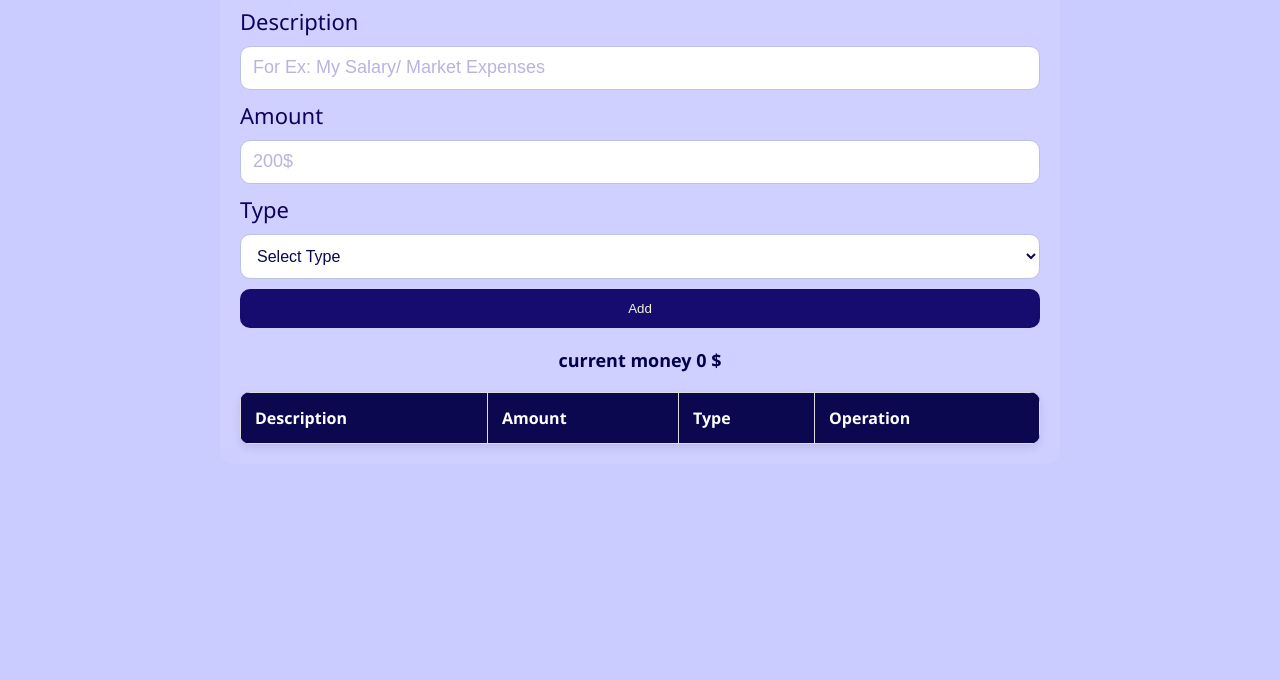
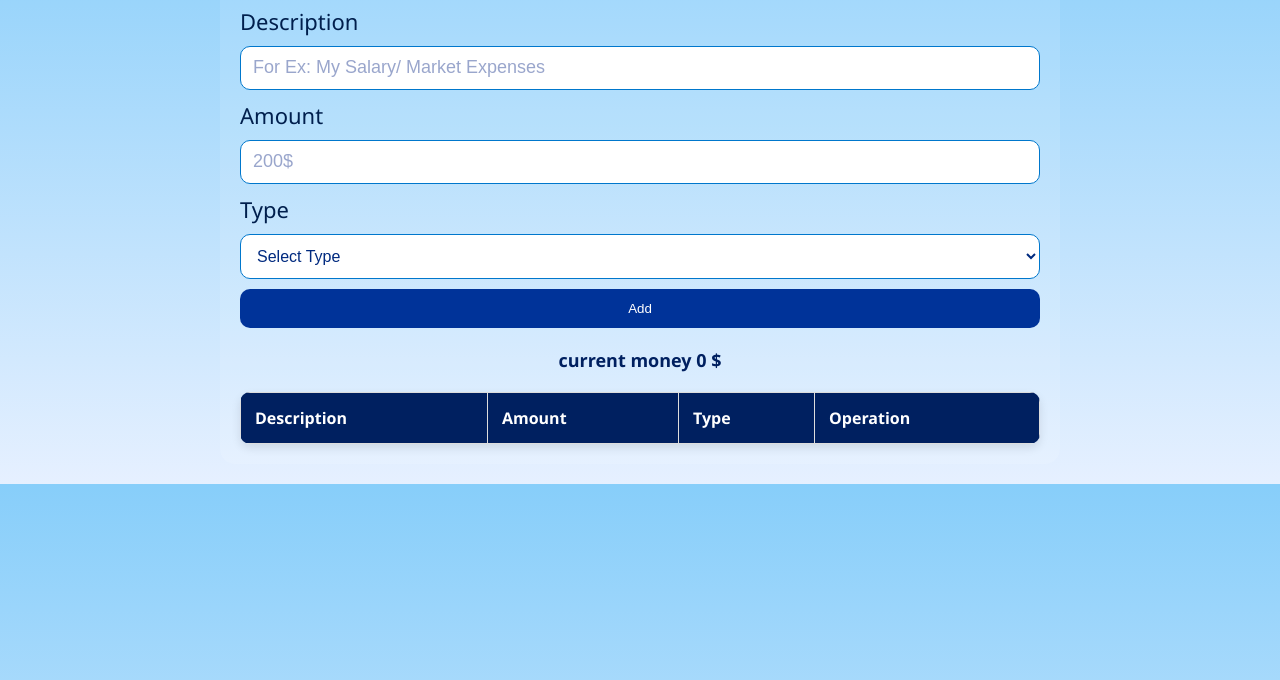
Before and after one commit to WA3D2000/mahfazty, a plain HTML site: page index.html in a window 1280 px wide. Shown: the part 120-800 px from the top of the page. Drawn offline with Linux system fonts and the light colour scheme.

Commit message:
Add files via upload

```diff
--- a/index.html
+++ b/index.html
@@ -6,7 +6,7 @@
   <title>Expenses Tracker</title>
 <style>
   body {
-      background-color: rgb(202, 203, 255);
+    background: linear-gradient(to bottom, #87cefa, #e6f0ff);
     margin: 0;
     font-family: 'Segoe UI', sans-serif;
     padding: 20px;
@@ -22,7 +22,7 @@
 
   h1 {
     text-align: center;
-      color: navy;
+    color: #002a7f; /* أزرق واضح */
   }
 
   form {
@@ -35,27 +35,27 @@
   label {
     font-size: 22px;
     font-weight: 500;
-      color: rgb(17, 0, 94);
+    color: #001f4d;
     text-transform: capitalize;
   }
 
   input,
   select {
     padding: 12px;
-      border: 1px solid rgb(189, 193, 226);
+    border: 1px solid #0077cc;
     border-radius: 10px;
     outline: none;
     font-size: 16px;
-      color: #0b0850;
+    color: #002a7f;
   }
 
-
-    input::placeholder{
+  input::placeholder {
     font-size: 18px;
     font-weight: 100;
-        color: rgba(40, 8, 155, 0.308);
+    color: rgba(0, 32, 128, 0.4);
     text-transform: capitalize;
   }
+
   select {
     background-color: white;
   }
@@ -64,14 +64,14 @@
     padding: 12px;
     border: none;
     border-radius: 10px;
-      background-color: rgb(22, 12, 112);
-      color: beige;
+    background-color: #003399;
+    color: white;
     cursor: pointer;
     transition: background-color 0.3s ease;
   }
 
   button[type="submit"]:hover {
-      background-color: blue;
+    background-color: #0055ff;
   }
 
   #balance {
@@ -79,7 +79,7 @@
     font-weight: bold;
     text-align: center;
     font-size: 18px;
-      color: rgb(0, 0, 75);
+    color: #002060;
   }
 
   .table-container {
@@ -104,12 +104,12 @@
   }
 
   thead {
-      background-color: #0b0850;
+    background-color: #002060;
     color: white;
   }
 
   tbody {
-      background-color: #9a95ff;
+    background-color: #cce0ff;
   }
 
   .delete-btn {
@@ -144,6 +144,7 @@
     }
   }
 </style>
+
 </head>
 <body>
   <div class="container">
```
Lines whose indentation alone changed are shown as unchanged.
